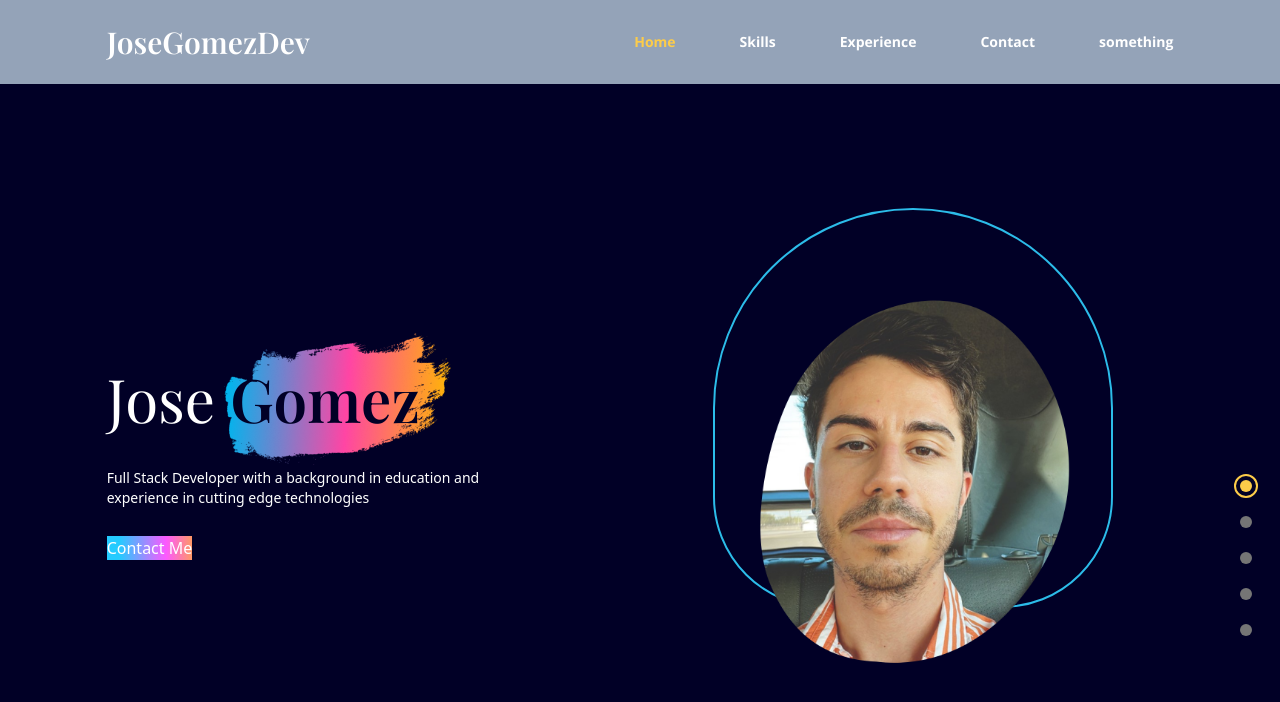
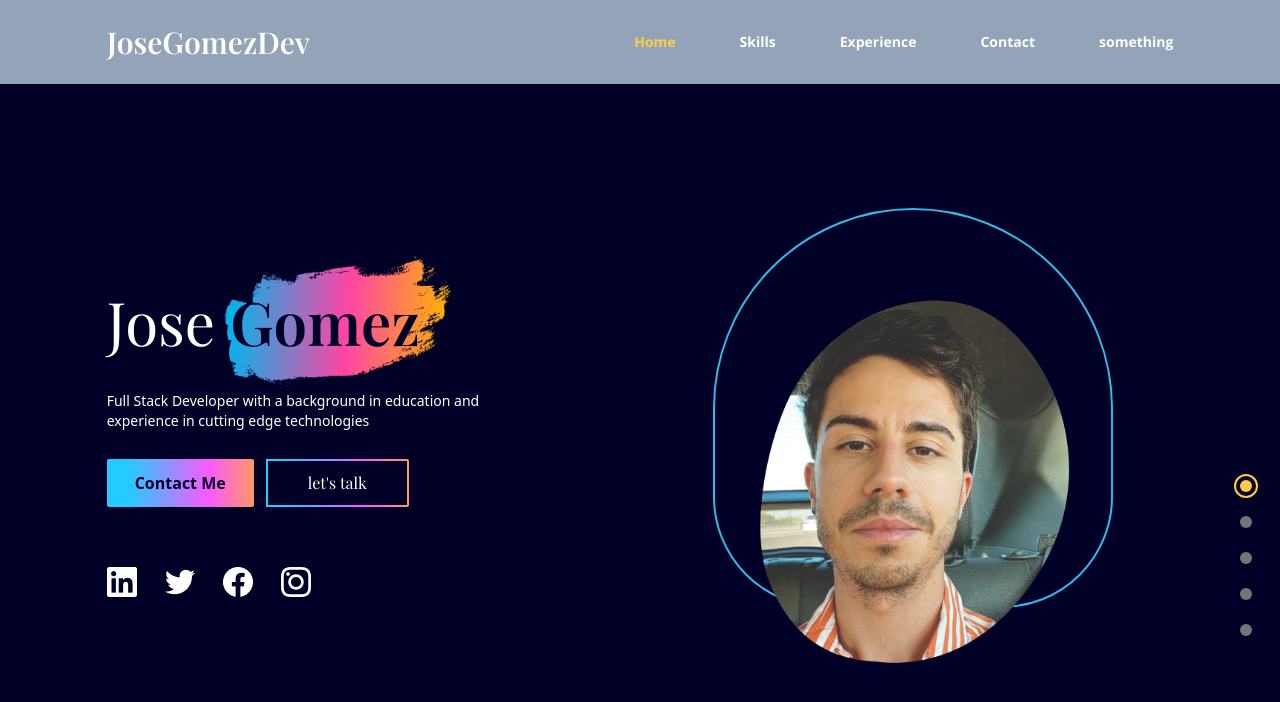
Before and after one commit to Josequesada9393/PorfolioWebsite, a React (Create React App) app in the folder josegomezdev/: page / in a window 1280 px wide. Shown: the top 702 px of the page. Built offline with nearby package versions, Linux system fonts and the light colour scheme.

Commit message:
landing page

```diff
--- /dev/null
+++ b/josegomezdev/src/components/SocialMediaIcons.jsx
@@ -0,0 +1,42 @@
+import React from 'react'
+
+function SocialMediaIcons() {
+  return (
+     <div className="flex justify-center md:justify-start my-10 gap-7">
+      <a
+        className="hover:opacity-50 transition duration-500"
+        href="https://www.linkedin.com"
+        target="_blank"
+        rel="noreferrer"
+      >
+        <img alt="linkedin-link" src="../assets/linkedin.png" />
+      </a>
+      <a
+        className="hover:opacity-50 transition duration-500"
+        href="https://www.twitter.com"
+        target="_blank"
+        rel="noreferrer"
+      >
+        <img alt="twitter-link" src="../assets/twitter.png" />
+      </a>
+      <a
+        className="hover:opacity-50 transition duration-500"
+        href="https://www.facebook.com"
+        target="_blank"
+        rel="noreferrer"
+      >
+        <img alt="facebook-link" src="../assets/facebook.png" />
+      </a>
+      <a
+        className="hover:opacity-50 transition duration-500"
+        href="https://www.instagram.com"
+        target="_blank"
+        rel="noreferrer"
+      >
+        <img alt="instagram-link" src="../assets/instagram.png" />
+      </a>
+    </div>
+  )
+}
+
+export default SocialMediaIcons
--- a/josegomezdev/src/scenes/Landing.jsx
+++ b/josegomezdev/src/scenes/Landing.jsx
@@ -2,7 +2,7 @@ import React from 'react'
 import useMediaQuery from '../hooks/useMediaQuery'
 import { motion } from 'framer-motion'
 import AnchorLink from 'react-anchor-link-smooth-scroll'
-
+import SocialMediaIcons from '../components/SocialMediaIcons'
 
 function Landing({ setSelectedPage }) {
 
@@ -19,7 +19,7 @@ function Landing({ setSelectedPage }) {
           >
             <img
               alt="profile"
-              className="hover:filter hover:grayscale-[70] transition duration-500 z-10 w-full max-w-[300px] md:max-w-[400px]"
+              className="hover:filter hover:grayscale-[70] rounded-t-[300px] transition duration-500 z-10 w-full max-w-[300px] md:max-w-[400px]"
               src="assets/profilePicJose.png"
             />
           </div>
@@ -78,17 +78,41 @@ function Landing({ setSelectedPage }) {
 
         >
 
-          <AnchorLink
-            className='bg-gradient-rainblue'
+       <AnchorLink
+            className='bg-gradient-rainblue text-deep-blue rounded-sm py-3 px-7 font-semibold hover:bg-blue hover:text-white transition duration-500'
             onClick={() => setSelectedPage("contact")}
             href="#contact"
           >
             Contact Me
+          </AnchorLink>
+
+       <AnchorLink
+            className='rounded-r-sm bg-gradient-rainblue p-0.5 ml-3'
+            onClick={() => setSelectedPage("contact")}
+            href="#contact"
+          >
+            <div className='bg-deep-blue  hover:text-red
+            transition duration-500 w-full h-full flex items-center justify-center
+            font-playfair px-10'>let's talk</div>
         </AnchorLink>
 
         </motion.div>
 
 
+        <motion.div
+        className='flex mt-5 justify-center md:justify-start'
+            initial="hidden"
+            whileInView='visible'
+            viewport={{ once: true, amount: 0.5 }}
+            transition={{ delay: 0.4, duration: 0.5 }}
+            variant={{
+              hidden: { opacity: 0, x: -50 },
+              visible: {opacity: 1, x: 0}
+          }}
+        >
+
+          <SocialMediaIcons/>
+        </motion.div>
 
         </div>
 
```
